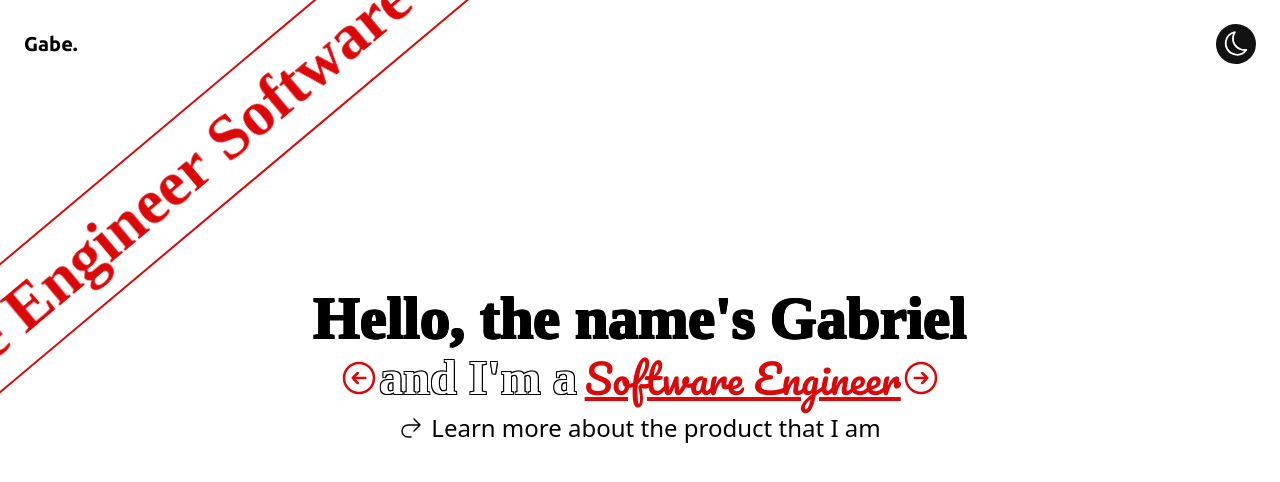
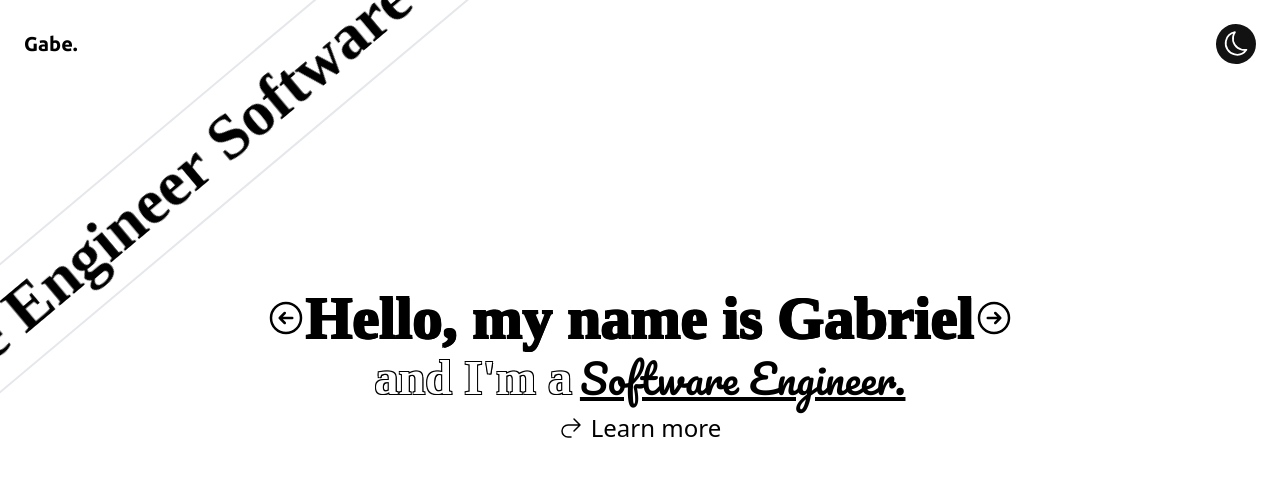
Before and after one commit to GetGabed/gabrieldubois.engineer, a Next.js app: page / in a window 1280 px wide. Shown: the top 482 px of the page. Built offline with nearby package versions, Linux system fonts and the light colour scheme; a web font is replaced by a local one.

Commit message:
about page

```diff
--- a/components/Hero.js
+++ b/components/Hero.js
@@ -6,7 +6,7 @@ const Hero = ({ title, color }) => {
 
             <div className="flex items-center">
                 <h1 className="hero-p text-5xl mr-2 text-white dark:text-black">and I'm a</h1>
-                <h1 className={`${color} hero-txt`}>{title}</h1>
+                <h1 className={`${color} hero-txt`}>{`${title}.`}</h1>
             </div>
         </>
     )
--- a/pages/_document.js
+++ b/pages/_document.js
@@ -5,7 +5,7 @@ export default function Document() {
     <Html lang="en">
       <Head>
         <link rel="preconnect" href="https://fonts.googleapis.com" />
-        <link rel="preconnect" href="https://fonts.gstatic.com" crossorigin />
+        <link rel="preconnect" href="https://fonts.gstatic.com" crossOrigin />
         <link href="https://fonts.googleapis.com/css2?family=Ubuntu:wght@400;500;700&display=swap" rel="stylesheet" />
         <link href="https://fonts.googleapis.com/css2?family=Pacifico&display=swap" rel="stylesheet" />
         <link href="https://api.fontshare.com/v2/css?f[]=clash-display@400,700,500,600,1,300&display=swap" rel="stylesheet" />
--- /dev/null
+++ b/pages/about.js
@@ -0,0 +1,19 @@
+import Layout from "@/components/Layout";
+import { useEffect } from "react";
+
+const About = () => {
+
+const color = JSON.parse(localStorage.getItem('color'));
+
+    return (
+        <>
+        <Layout>
+            <hr className={color}></hr>
+        <h1>It's my birthdayyyyy</h1>
+
+        </Layout>
+        </>
+    )
+}
+
+export default About;
--- a/pages/index.js
+++ b/pages/index.js
@@ -4,20 +4,33 @@ import Layout from '@/components/Layout'
 import { ArrowLeftCircleIcon, ArrowRightCircleIcon, ArrowUturnRightIcon } from '@heroicons/react/24/outline'
 import Marquee from '@/components/Marquee'
 import Hero from '@/components/Hero'
+import Link from 'next/link'
 
 export default function Home() {
 
-  const [color, setColor] = useState("red");
+  const [color, setColor] = useState(null);
   const [title, setTitle] = useState("Software Engineer")
   const [currentIndex, setCurrentIndex] = useState(0);
   const colors = ["red", "green", "blue", "purple"];
   const titles = ["Software Engineer", "Student", "Game Programmer", "Dreamer"];
 
+  useEffect(() => {
+    const storedColor = localStorage.getItem('color');
+    const storedTitle = localStorage.getItem('title');
+    if (storedColor) {
+      setColor(JSON.parse(storedColor));
+      setTitle(JSON.parse(storedTitle));
+    }
+  }, []);
+
   function changeColor(newIndex) {
     setCurrentIndex(newIndex);
     setColor(colors[newIndex]);
     setTitle(titles[newIndex]);
+    localStorage.setItem('color', JSON.stringify(colors[newIndex]));
+    localStorage.setItem('title', JSON.stringify(titles[newIndex]));
   }
+
 
   return (
     <>
@@ -25,16 +38,16 @@ export default function Home() {
 
         <div className="flex flex-col items-center hero">
 
-          <h1 className="hero-p text-6xl text-current">Hello, the name's Gabriel</h1>
 
           <div className="flex">
             <ArrowLeftCircleIcon className={`w-10 cursor-pointer ${color}`} onClick={() => changeColor((currentIndex - 1 + colors.length) % colors.length)} />
-            <Hero title={title} color={color} />
+          <h1 className="hero-p text-6xl text-current">Hello, my name is Gabriel</h1>
             <ArrowRightCircleIcon className={`w-10 cursor-pointer ${color}`} onClick={() => changeColor((currentIndex + 1) % colors.length)} />
           </div>
+            <Hero title={title} color={color} />
           <div className="mt-1 flex items-center hero-link hover:border-b border-current">
             <ArrowUturnRightIcon className='w-6 mr-2'></ArrowUturnRightIcon>
-            <h1 className='text-2xl'>Learn more about the product that I am</h1>
+            <Link className='text-2xl' href="/about">Learn more</Link>
           </div>
 
         </div>
```
